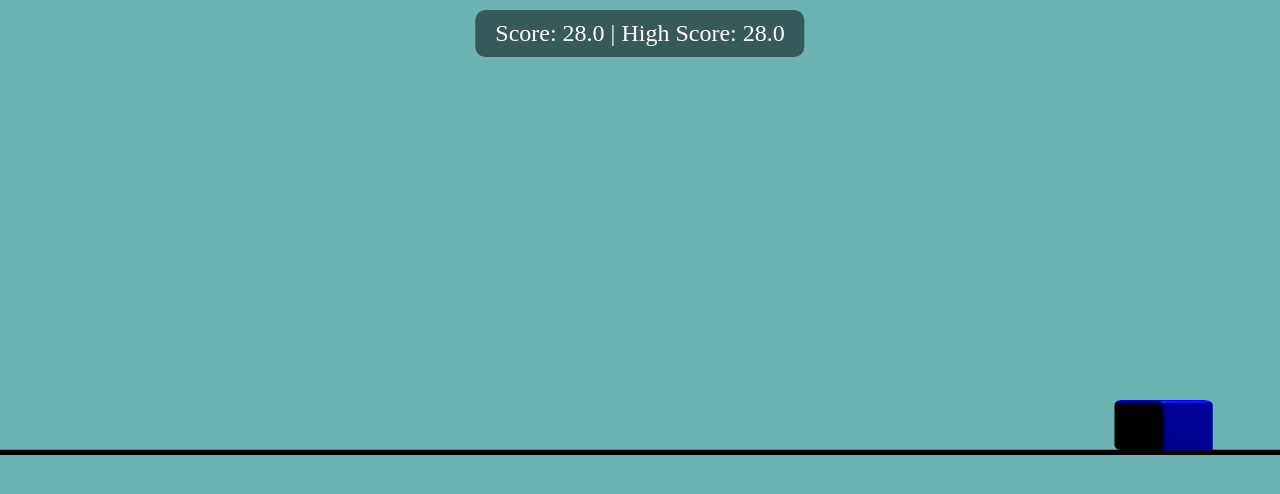
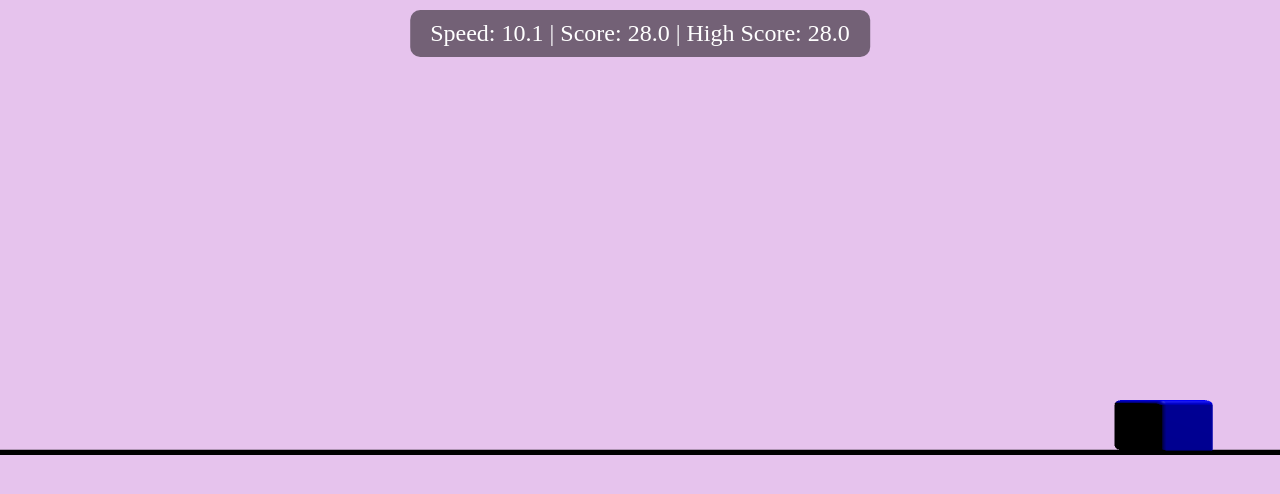
Before and after one commit to clanktron/174A-Project, a website built with Vite: page index.html in a window 1280 px wide. Both pictures are taken after a click on the button "Start". Built offline with nearby package versions, Linux system fonts and the light colour scheme; files whose address does not match are found by name.

Commit message:
add procedural generation; add speed to top bar

```diff
--- a/index.html
+++ b/index.html
@@ -21,7 +21,7 @@
 		</div>
 
 		<div id="score-display">
-			Score: <span id="score">0</span> | High Score: <span id="high-score">0</span>
+			Speed: <span id="currentVelocity">0</span> | Score: <span id="score">0</span> | High Score: <span id="high-score">0</span>
 		</div>
 
 		<style>
--- a/src/bouncePad.ts
+++ b/src/bouncePad.ts
@@ -3,7 +3,7 @@ import { RoundedBoxGeometry } from 'three/examples/jsm/geometries/RoundedBoxGeom
 import { collisions } from './object';
 import { Player } from './player';
 
-const INITIAL_PAD_COUNT = 11;
+const INITIAL_PAD_COUNT = 3;
 
 const height = 0.2
 
@@ -16,7 +16,7 @@ export function createBouncePad(xPosition: number) {
     return bouncePad
 }
 
-export function createBouncePads() {
+export function createBouncePads(): THREE.Mesh[] {
     var bouncePads = []
     var xPosition = 20
     for (var i = 0; i < INITIAL_PAD_COUNT; i++) {
--- a/src/globals.ts
+++ b/src/globals.ts
@@ -1,2 +1,5 @@
-
 export const DEFAULT_OBSTACLE_VELOCITY = 10;
+export const OBJECT_SPAWN_LIMIT = 100;
+export const OBJECT_SPAWN_START = 40;
+export const OBJECT_SPACING = 8; // Distance between consecutive objects
+export const OBJECT_REMOVAL_DISTANCE = -10; // X position threshold to remove objects
--- a/src/index.ts
+++ b/src/index.ts
@@ -2,33 +2,32 @@ import * as THREE from 'three';
 import { OrbitControls } from 'three/examples/jsm/controls/OrbitControls';
 import { updateBackgroundColor } from './background';
 import { deathSound, music, listener } from './audio';
-import { DEFAULT_OBSTACLE_VELOCITY } from './globals';
-import * as wall from './wall'
-import { checkBouncePadCollisions, createBouncePads } from './bouncePad'
-import * as spike from './spike'
-import { Player } from './player'
-import { checkForObstacleCollisions, updateObjectPositions } from './object';
+import { DEFAULT_OBSTACLE_VELOCITY, OBJECT_SPACING, OBJECT_SPAWN_START, OBJECT_SPAWN_LIMIT } from './globals';
+import { createWall, randomWallHeight, checkForWallLandings } from './wall';
+import { checkBouncePadCollisions, createBouncePad } from './bouncePad';
+import * as spike from './spike';
+import { Player } from './player';
+import { checkForObstacleCollisions, updateObjectPositions, removeOffscreenObjects } from './object';
 import { createFloor } from './floor';
 
 const scene = new THREE.Scene();
 const camera = new THREE.PerspectiveCamera(75, window.innerWidth / window.innerHeight, 0.1, 1000);
 const renderer = new THREE.WebGLRenderer({ antialias: true });
+
 renderer.setSize(window.innerWidth, window.innerHeight);
 document.body.appendChild(renderer.domElement);
-
-// Light Source
-let light = new THREE.PointLight(0xffffff, 100, 0, 1);
-light.position.set(10, 30, 10);
-scene.add(light);
 
 camera.position.set(-10, 40, 10);
 const controls = new OrbitControls(camera, renderer.domElement);
 controls.target.set(0, 5, 0);
 camera.position.y = 1;
-camera.add(listener)
+camera.add(listener);
+
+let light = new THREE.PointLight(0xffffff, 100, 0, 1);
+light.position.set(10, 30, 10);
+scene.add(light);
 
 const clock = new THREE.Clock();
-
 let gameStarted = false;
 const startOverlay = document.getElementById("start-overlay")!;
 const startButton = document.getElementById("start-button")!;
@@ -45,31 +44,72 @@ let highScore = parseFloat(localStorage.getItem("highScore") || "0"); // Load hi
 const scoreElement = document.getElementById("score")!;
 const highScoreElement = document.getElementById("high-score")!;
 highScoreElement.textContent = highScore.toFixed(1);
+const speedElement = document.getElementById("currentVelocity")!;
 
-let walls = wall.createWalls();
-let bouncePads = createBouncePads();
-let spikes = spike.createSpikes();
-let floor = createFloor()
-const player = new Player()
+let objects: Map<string, THREE.Mesh[]> = new Map();
+const floor = createFloor();
+const player = new Player();
 scene.add(player.Mesh);
 scene.add(floor);
-addObjectsToScene(walls);
-addObjectsToScene(bouncePads);
-addObjectsToScene(spikes);
 
-let time = 0
+function spawnObjects(objects: Map<string, THREE.Mesh[]>) {
+    if (furthestObjectPosition < OBJECT_SPAWN_START) {
+        furthestObjectPosition = OBJECT_SPAWN_START;
+    }
+
+    while (furthestObjectPosition < OBJECT_SPAWN_LIMIT) {
+        let type = Math.random();
+        let newObject;
+
+        if (type < 0.4) {
+            newObject = createWall(furthestObjectPosition, randomWallHeight(1, 3));
+            if (!objects.has("wall")) {
+                objects.set("wall", []);
+            }
+            objects.get("wall")!.push(newObject);
+        } else if (type < 0.7) {
+            newObject = createBouncePad(furthestObjectPosition);
+            if (!objects.has("bouncePad")) {
+                objects.set("bouncePad", []);
+            }
+            objects.get("bouncePad")!.push(newObject);
+        } else {
+            newObject = spike.createSpike(furthestObjectPosition);
+            if (!objects.has("spike")) {
+                objects.set("spike", []);
+            }
+            objects.get("spike")!.push(newObject);
+        }
+
+        scene.add(newObject);
+        furthestObjectPosition += OBJECT_SPACING;
+    }
+}
+
+let furthestObjectPosition = 0
+let currentVelocity = DEFAULT_OBSTACLE_VELOCITY
+
 function animate() {
     controls.update();
     let delta_time = clock.getDelta();
-    time += delta_time;
 
     if (gameStarted && !paused) {
-        updateObjectPositions(delta_time, [...walls, ...bouncePads, ...spikes], DEFAULT_OBSTACLE_VELOCITY)
-        player.update(delta_time)
-        wall.checkForWallLandings(walls, player);
-        checkBouncePadCollisions(bouncePads, player)
-        checkForObstacleCollisions([...walls, ...spikes], player.Mesh, resetGame)
+        currentVelocity += 0.0005
+        spawnObjects(objects);
+        objects.forEach((meshes, _) => {
+            removeOffscreenObjects(meshes, scene);
+            furthestObjectPosition = updateObjectPositions(delta_time, meshes, currentVelocity);
+        });
+        player.update(delta_time);
+        checkBouncePadCollisions(objects.get("bouncePad") ?? [], player);
+        checkForWallLandings(objects.get("wall") ?? [], player)
+        checkForObstacleCollisions(
+            [...(objects.get("spike") ?? []), ...(objects.get("wall") ?? [])],
+            player.Mesh,
+            resetGame
+        );
 
+        speedElement.textContent = currentVelocity.toFixed(1);
         score += delta_time * 10;
         scoreElement.textContent = score.toFixed(1);
         if (score > highScore) {
@@ -78,8 +118,7 @@ function animate() {
             localStorage.setItem("highScore", highScore.toFixed(1));
         }
     }
-
-    scene.background = updateBackgroundColor(time);
+    scene.background = updateBackgroundColor(score / 100);
     renderer.render(scene, camera);
 }
 
@@ -88,65 +127,45 @@ renderer.setAnimationLoop(animate);
 function startGame() {
     startOverlay.style.display = "none";
     gameStarted = true;
-    music.play()
-    clock.start()
+    music.play();
+    clock.start();
 }
 
 function togglePause() {
     if (paused) {
         music.play();
         clock.start();
-        pauseOverlay.style.display = "none"
+        pauseOverlay.style.display = "none";
     } else {
         clock.stop();
         music.pause();
-        pauseOverlay.style.display = "block"
+        pauseOverlay.style.display = "block";
     }
     paused = !paused;
-}
-
-function addObjectsToScene(objects: THREE.Mesh[]) {
-    for (var i = 0; i < objects.length; i++) {
-        scene.add(objects[i])
-    }
-}
-
-function removeObjectsFromScene(objects: THREE.Mesh[]) {
-    for (var i = 0; i < objects.length; i++) {
-        scene.remove(objects[i])
-    }
 }
 
 function resetGame() {
     console.log("resetting game...");
     music.stop();
-    deathSound.play()
+    deathSound.play();
     score = 0;
     scoreElement.textContent = score.toFixed(1);
-    // Cleanup old objects
-    removeObjectsFromScene([...walls, ...bouncePads, ...spikes])
-
-    walls = wall.createWalls();
-    bouncePads = createBouncePads();
-    spikes = spike.createSpikes();
-    addObjectsToScene(walls);
-    addObjectsToScene(bouncePads);
-    addObjectsToScene(spikes);
-
-    player.reset()
-    startGame()
+    objects.forEach((meshes, _) => {
+        meshes.forEach((mesh, _) => {
+           scene.remove(mesh)
+        });
+    });
+    objects = new Map();
+    furthestObjectPosition = 0;
+    currentVelocity = DEFAULT_OBSTACLE_VELOCITY
+    player.reset();
+    startGame();
 }
 
-function onKeyPress(event: any) {
-    switch (event.key) {
-        case ' ':
-            if (!paused) { player.jump(); }
-            break;
-        case 'p':
-            togglePause();
-        default:
-            console.debug(`Key ${event.key} pressed`);
+window.addEventListener('keydown', (event) => {
+    if (event.key === ' ') {
+        if (!paused) player.jump();
+    } else if (event.key === 'p') {
+        togglePause();
     }
-}
-
-window.addEventListener('keydown', onKeyPress);
+});
--- a/src/object.ts
+++ b/src/object.ts
@@ -1,9 +1,19 @@
 import * as THREE from 'three';
+import { OBJECT_REMOVAL_DISTANCE, OBJECT_SPACING, OBJECT_SPAWN_DISTANCE } from './globals';
+import { Player } from './player';
+import { createWall, randomWallHeight } from './wall';
+import { createBouncePad } from './bouncePad';
+import { createSpike } from './spike';
 
 export function updateObjectPositions(delta_time: number, objects: THREE.Mesh[], currentVelocity: number) {
+    var furthestObjectPosition = 0
     for (var i = 0; i < objects.length; i++) {
         objects[i].position.x -= currentVelocity * delta_time;
+        if (objects[i].position.x > furthestObjectPosition) {
+            furthestObjectPosition = objects[i].position.x
+        }
     }
+    return furthestObjectPosition
 }
 
 export function collision(object: THREE.Mesh, player: THREE.Mesh): boolean {
@@ -27,3 +37,25 @@ export function checkForObstacleCollisions(objects: THREE.Mesh[], player: THREE.
         reset()
     }
 }
+
+export function addObjectsToScene(objects: THREE.Mesh[], scene: THREE.Scene) {
+    for (var i = 0; i < objects.length; i++) {
+        scene.add(objects[i])
+    }
+}
+
+export function removeObjectsFromScene(objects: THREE.Mesh[], scene: THREE.Scene) {
+    for (var i = 0; i < objects.length; i++) {
+        scene.remove(objects[i])
+    }
+}
+
+export function removeOffscreenObjects(objects: THREE.Mesh[], scene: THREE.Scene): THREE.Mesh[] {
+    return objects.filter((obj) => {
+        if (obj.position.x < OBJECT_REMOVAL_DISTANCE) {
+            scene.remove(obj);
+            return false;
+        }
+        return true;
+    });
+}
--- a/src/spike.ts
+++ b/src/spike.ts
@@ -1,10 +1,10 @@
 import * as THREE from 'three';
 
-const INITIAL_SPIKE_COUNT = 35;
+const INITIAL_SPIKE_COUNT = 3;
 
 const height = 0.4
 
-function createSpike(xPosition: number) {
+export function createSpike(xPosition: number): THREE.Mesh {
     const geometry = new THREE.ConeGeometry(0.5, 0.75, 10, 1, false, Math.PI/4);
     const material = new THREE.MeshPhongMaterial({ color: 0xff00ff });
     const spike = new THREE.Mesh(geometry, material);
@@ -13,7 +13,7 @@ function createSpike(xPosition: number) {
     return spike;
 }
 
-export function createSpikes() {
+export function createSpikes(): THREE.Mesh[] {
     var spikes = []
     var xPosition = 33
     for (var i = 0; i < INITIAL_SPIKE_COUNT; i++) {
--- a/src/wall.ts
+++ b/src/wall.ts
@@ -2,13 +2,13 @@ import * as THREE from 'three';
 import { RoundedBoxGeometry } from 'three/examples/jsm/geometries/RoundedBoxGeometry.js';
 import { Player } from './player';
 
-const INITIAL_WALL_COUNT = 11;
+const INITIAL_WALL_COUNT = 3;
 
-function randomWallHeight(minHeight: number, maxHeight: number) {
+export function randomWallHeight(minHeight: number, maxHeight: number) {
     return Math.floor(Math.random() * (maxHeight - minHeight + 1)) + minHeight;
 }
 
-function createWall(startingPosition: number, height: number) {
+export function createWall(startingPosition: number, height: number) {
     var height = height
     var startingPosition = startingPosition;
     const geometry = new RoundedBoxGeometry(1, height, 1);
```
